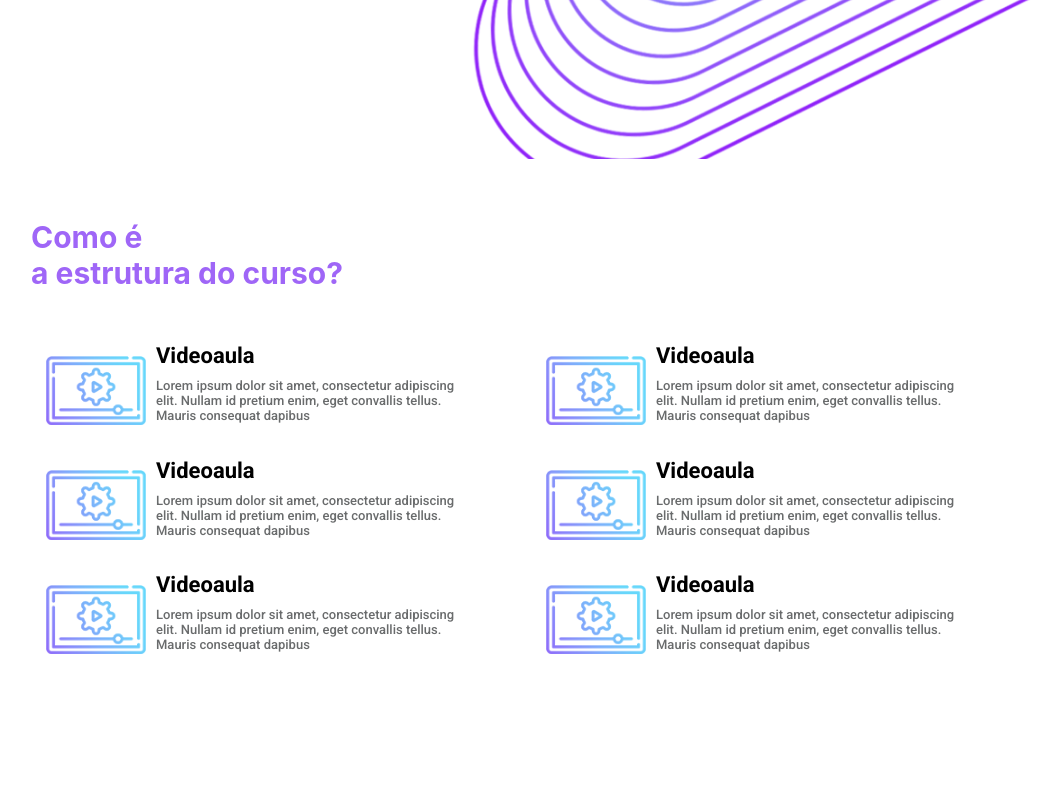
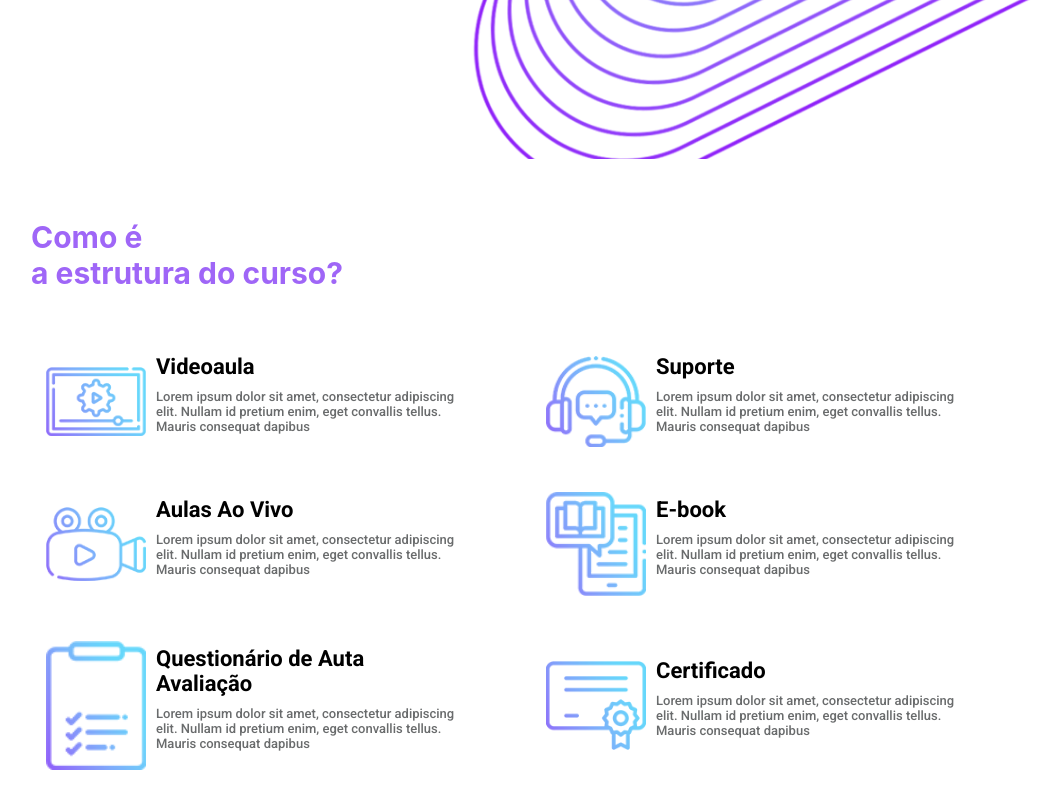
Before and after one commit to comunicacaosistemica/comunicacao_sistemica, a React (Create React App) app: page / in a window 1280 px wide. Shown: the part 601-1401 px from the top of the page, without its empty margins (139-1199 px from the left). Before the commit the page ends 1285 px from the top, so only its background shows below. Built offline with nearby package versions, Linux system fonts and the light colour scheme.

Commit message:
Ajustes section Sobre

```diff
--- a/src/App.js
+++ b/src/App.js
@@ -4,6 +4,11 @@ import udemy from './assets/Camada 3.png'
 import notebook from './assets/clay-MBP.png'
 import effect from './assets/Camada 1.png'
 import videoAula from './assets/Video Aulas.png'
+import suporte from './assets/Suporte.png'
+import aulasAoVivo from './assets/Aulas Ao vivo.png'
+import eBook from './assets/E-book.png'
+import relatorio from './assets/Relatorio.png'
+import certificado from './assets/Certificado.png'
 
 import Detalhe from './components/sobre'
 
@@ -44,11 +49,11 @@ function App() {
           <h1>Como é<br/>a estrutura do curso?</h1>
             <div className="detalhes">
               <Detalhe img={videoAula} alt="Video aula" title="Videoaula" description="Lorem ipsum dolor sit amet, consectetur adipiscing elit. Nullam id pretium enim, eget convallis tellus. Mauris consequat dapibus" />
-              <Detalhe img={videoAula} alt="Video aula" title="Videoaula" description="Lorem ipsum dolor sit amet, consectetur adipiscing elit. Nullam id pretium enim, eget convallis tellus. Mauris consequat dapibus" />
-              <Detalhe img={videoAula} alt="Video aula" title="Videoaula" description="Lorem ipsum dolor sit amet, consectetur adipiscing elit. Nullam id pretium enim, eget convallis tellus. Mauris consequat dapibus" />
-              <Detalhe img={videoAula} alt="Video aula" title="Videoaula" description="Lorem ipsum dolor sit amet, consectetur adipiscing elit. Nullam id pretium enim, eget convallis tellus. Mauris consequat dapibus" />
-              <Detalhe img={videoAula} alt="Video aula" title="Videoaula" description="Lorem ipsum dolor sit amet, consectetur adipiscing elit. Nullam id pretium enim, eget convallis tellus. Mauris consequat dapibus" />
-              <Detalhe img={videoAula} alt="Video aula" title="Videoaula" description="Lorem ipsum dolor sit amet, consectetur adipiscing elit. Nullam id pretium enim, eget convallis tellus. Mauris consequat dapibus" />
+              <Detalhe img={suporte} alt="Suporte" title="Suporte" description="Lorem ipsum dolor sit amet, consectetur adipiscing elit. Nullam id pretium enim, eget convallis tellus. Mauris consequat dapibus" />
+              <Detalhe img={aulasAoVivo} alt="aulas ao vivo" title="Aulas Ao Vivo" description="Lorem ipsum dolor sit amet, consectetur adipiscing elit. Nullam id pretium enim, eget convallis tellus. Mauris consequat dapibus" />
+              <Detalhe img={eBook} alt="e-book" title="E-book" description="Lorem ipsum dolor sit amet, consectetur adipiscing elit. Nullam id pretium enim, eget convallis tellus. Mauris consequat dapibus" />
+              <Detalhe img={relatorio} alt="Questionario de Auto Avaliação" title="Questionário de Auta Avaliação" description="Lorem ipsum dolor sit amet, consectetur adipiscing elit. Nullam id pretium enim, eget convallis tellus. Mauris consequat dapibus" />
+              <Detalhe img={certificado} alt="certificado" title="Certificado" description="Lorem ipsum dolor sit amet, consectetur adipiscing elit. Nullam id pretium enim, eget convallis tellus. Mauris consequat dapibus" />
             </div>
           </div>
       </section>
```
Also changed, not shown: src/assets/Relatorio.png (renamed from src/assets/Relatório.png).
